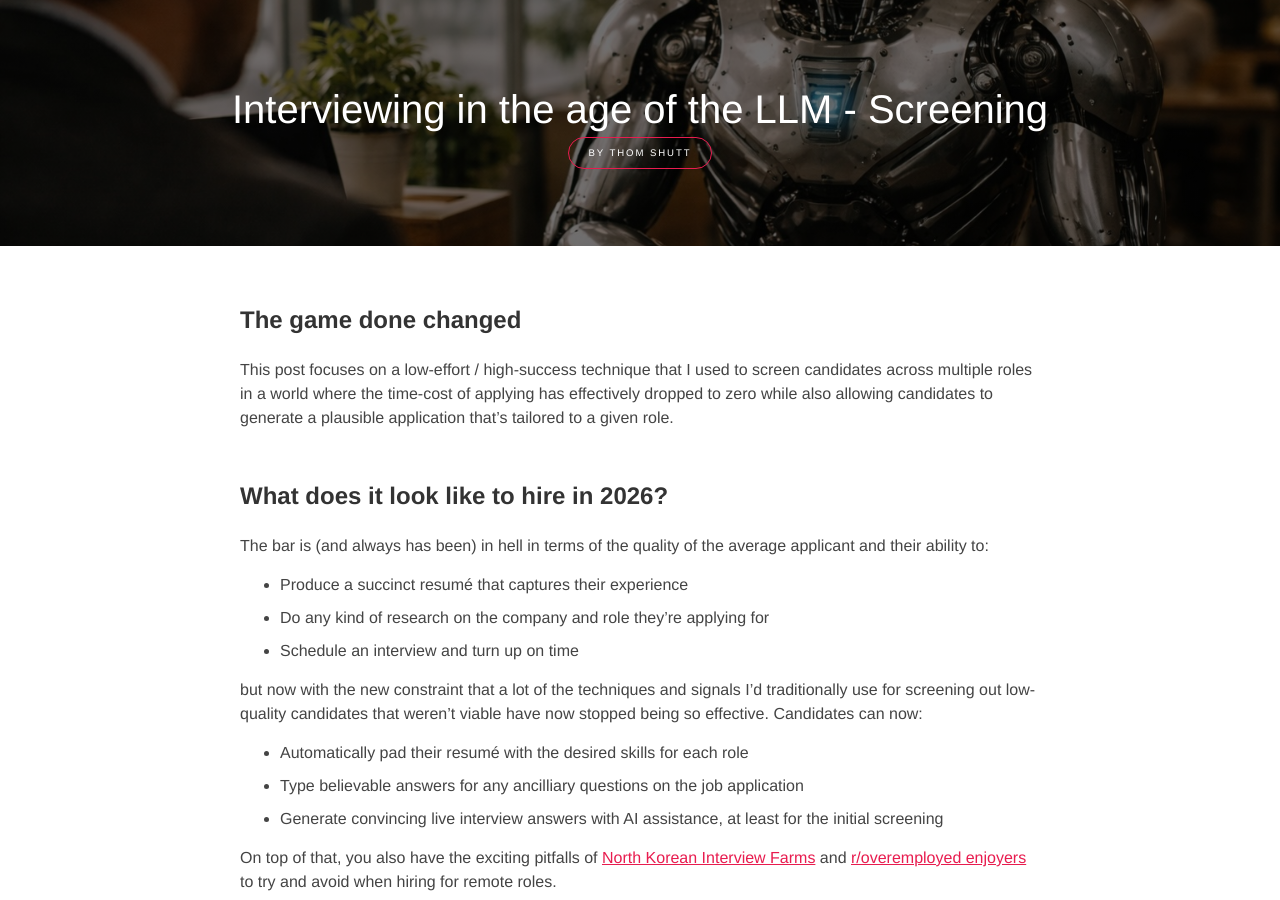
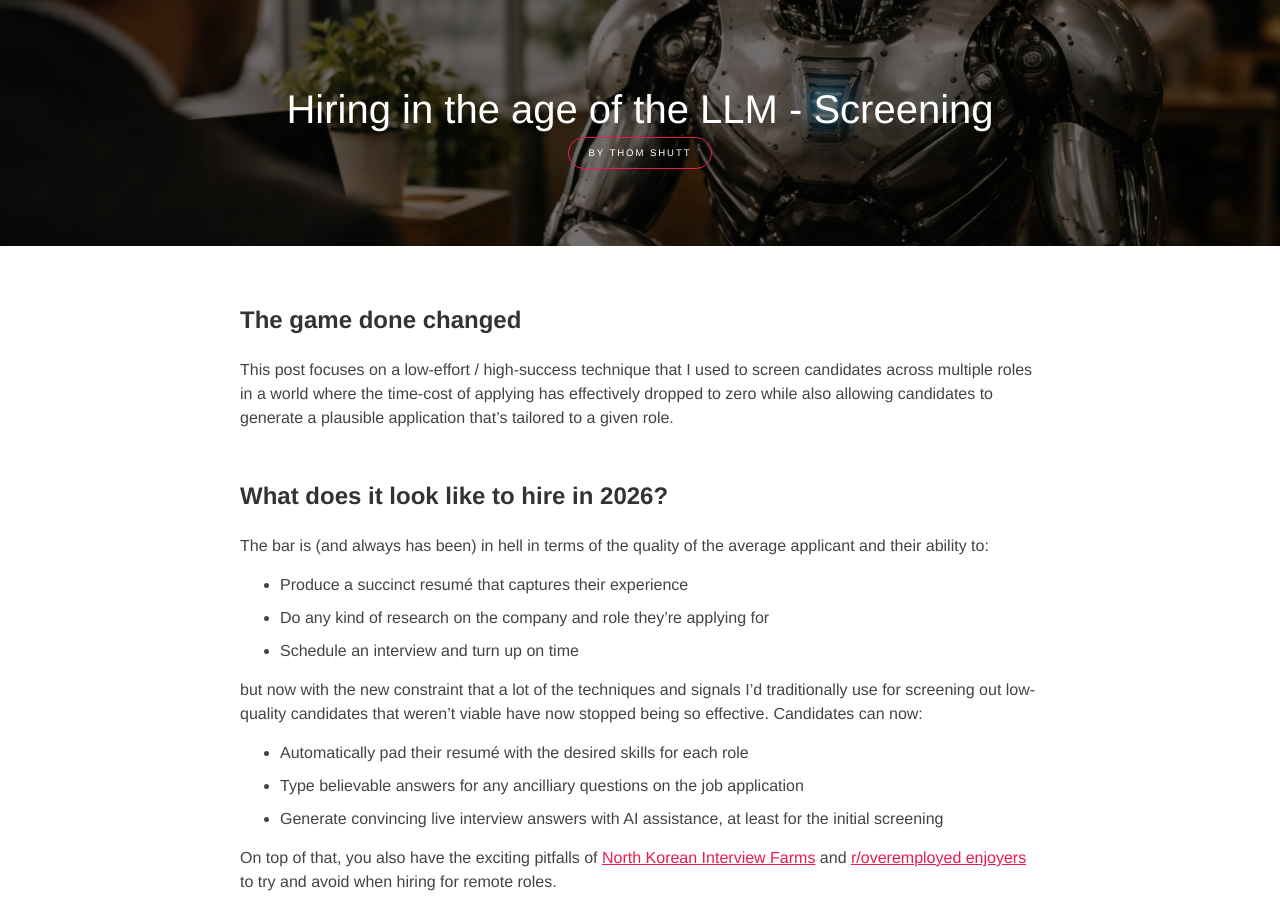
Before and after one commit to thomshutt/thomshutt.github.io, a Jekyll site: the page built from _posts/2026-03-24-interviewing-in-the-age-of-the-llm.md, in a window 1280 px wide and 900 px high. Built offline with Jekyll 4.4.1, drawn with Linux system fonts in a browser that asks for light colours.

Commit message:
Improve page title and tags

```diff
--- a/_posts/2026-03-24-interviewing-in-the-age-of-the-llm.md
+++ b/_posts/2026-03-24-interviewing-in-the-age-of-the-llm.md
@@ -1,8 +1,8 @@
 ---
 layout: post
-title: "Interviewing in the age of the LLM - Screening"
+title: "Hiring in the age of the LLM - Screening"
 date: 2026-03-24
-tags: ["interviewing", "AI", "LLMs", "screening"]
+tags: ["hiring", "interviewing", "AI", "LLMs", "screening"]
 og_image: /assets/img/2026-03-24-interviewing-in-the-age-of-the-llm/header.jpg
 header_image: /assets/img/2026-03-24-interviewing-in-the-age-of-the-llm/header.jpg
 ---
```
